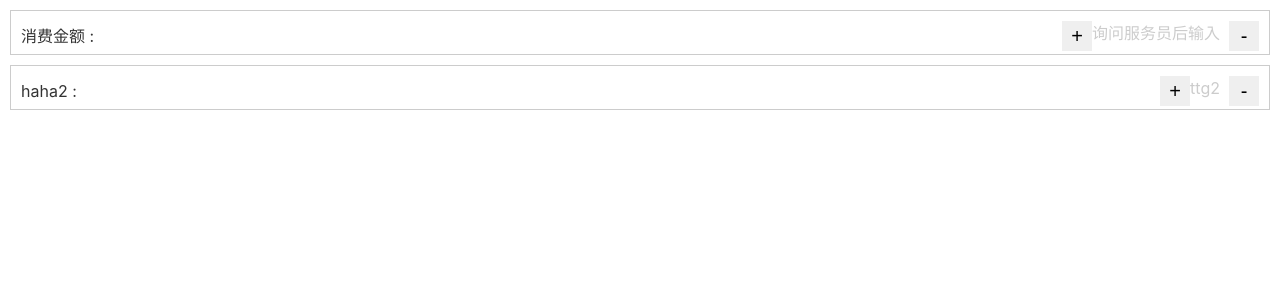
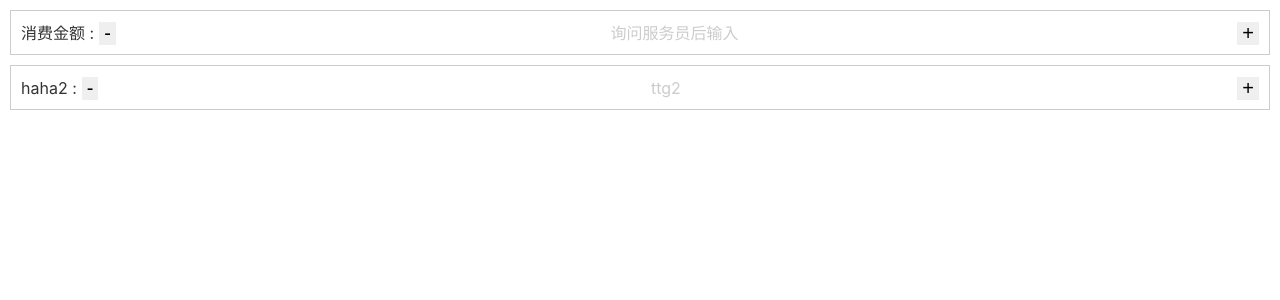
Before and after one commit to samhengon/decimal-numeric-keyboard, a Vue app: page / in a window 1280 px wide. Shown: the top 300 px of the page. Built offline with nearby package versions, Linux system fonts and the light colour scheme.

Commit message:
Add + and - button for step, completed

```diff
--- a/src/App.vue
+++ b/src/App.vue
@@ -21,6 +21,7 @@
         decimal="2"
         stepSize="3"
         :allowLeadingZero="false"
+        :showStepButton="true"
         v-model="expense"
         @keyboardtouchstart="test"
         @keyboardblur="HidePadding"
@@ -32,7 +33,9 @@
         label="haha2"
         inter="5"
         decimal="0"
-        :allowLeadingZero="true"
+        stepSize="400"
+        :allowLeadingZero="false"
+        :showStepButton="true"
         v-model="gg"
         @keyboardtouchstart="test"
         @keyboardblur="HidePadding"
--- a/src/decimal-numeric-keyboard/KeyboardInput.vue
+++ b/src/decimal-numeric-keyboard/KeyboardInput.vue
@@ -15,8 +15,35 @@
   .label {
     color: #333;
   }
+  .step-down {
+    margin-left: 5px;
+
+    button {
+      display: flex;
+      border: 0;
+      font-size: 20px;
+      padding-left: 5px;
+      padding-right: 5px;
+      align-content: center;
+      vertical-align: middle;
+      text-align: center;
+
+      span {
+        // display: block;
+        // position: absolute;
+        // transition: 0.3s;
+        // background: #ffffff;
+        // border-radius: 2px;
+        -webkit-font-smoothing: antialiased;
+        width: 100%;
+        align-items: center;
+        align-content: center;
+      }
+    }
+  }
   .content {
     display: flex;
+    margin-left: auto;
 
     .input {
       font-size: 20px;
@@ -33,22 +60,22 @@
     .currency {
       color: #c1c1c1;
     }
-    .step-button {
+  }
+  .step-up {
+    margin-left: auto;
+
+    button {
       display: flex;
-      margin-left: 5px;
-      width: 30px;
-      height: 30px;
       border: 0;
       font-size: 20px;
-      // position: relative;
-      // align-content: center;
-      align-items: center;
-      justify-content: space-between;
+      padding-left: 5px;
+      padding-right: 5px;
+      align-content: center;
       vertical-align: middle;
       text-align: center;
 
-      .step-button-span {
-        display: block;
+      span {
+        // display: block;
         // position: absolute;
         // transition: 0.3s;
         // background: #ffffff;
@@ -56,9 +83,11 @@
         -webkit-font-smoothing: antialiased;
         width: 100%;
         align-items: center;
+        align-content: center;
       }
     }
   }
+
 }
 </style>
 <template>
@@ -67,11 +96,13 @@
 		<div class="input-box" @touchstart.stop="focus">
 			<!-- 左侧标签 -->
 			<p class="label">{{label}} : </p>
+      <div class="step-down" v-if="showStepButton">
+        <button class="step-down-button" @touchstart.stop="stepdown">
+          <span class="step-down-button-span">-</span>
+        </button>
+      </div>
 			<!-- 右侧内容 -->
 			<div class="content">
-				<button class="step-button" @touchstart.stop="stepup">
-					<span class="step-button-span">+</span>
-				</button>
 				<p class="input">
 					<span class="currency" v-show="value">{{currencylabel}}</span>
 					{{value}}
@@ -81,10 +112,12 @@
 				</p>
 				<!-- 光标 -->
 				<p class="cursor" :style="{visibility: cursor ? 'visible' : 'hidden'}"></p>
-				<button class="step-button" @touchstart.stop="stepdown">
-					<span class="step-button-span">-</span>
-				</button>
 			</div>
+      <div class="step-up" v-if="showStepButton">
+        <button class="step-up-button" @touchstart.stop="stepup">
+          <span class="step-up-button-span">+</span>
+        </button>
+      </div>
 		</div>
 		<!-- 自定义键盘 -->
 		<keyboard
@@ -129,6 +162,9 @@ export default {
     },
     stepSize: {
       default: 0
+    },
+    showStepButton: {
+      default: false
     }
   },
   data() {
```
Also changed, not shown: 1 other file (tests, documents, lock files or other folders).
